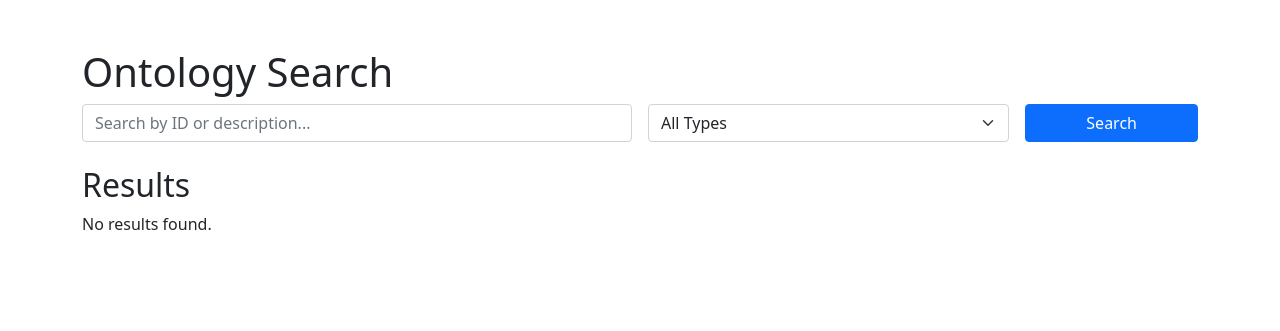
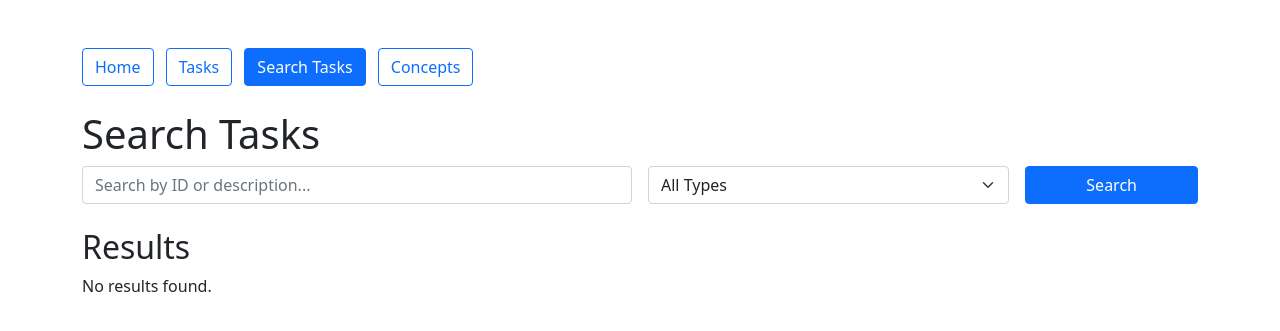
Before and after one commit to poldrack/ontology-browser, a Django app: page /search/ in a window 1280 px wide. Shown: the top 331 px of the page. Run offline with Django 5.2, Linux system fonts and the light colour scheme; data that the repository does not hold is empty.

Commit message:
adding concept pages

````diff
--- a/ontology_browser/browser/forms.py
+++ b/ontology_browser/browser/forms.py
@@ -22,6 +22,16 @@ class SearchForm(forms.Form):
         })
     )
 
+class ConceptSearchForm(forms.Form):
+    query = forms.CharField(
+        max_length=100,
+        required=False,
+        widget=forms.TextInput(attrs={
+            'class': 'form-control',
+            'placeholder': 'Search concepts by ID or description...'
+        })
+    )
+
 class ReviewForm(forms.Form):
     status = forms.ChoiceField(
         choices=[
--- a/ontology_browser/browser/mongodb_utils.py
+++ b/ontology_browser/browser/mongodb_utils.py
@@ -8,16 +8,20 @@ def get_mongodb_connection():
     db = client[settings.MONGODB_DB]
     return db
 
-def get_ontology_collection():
+def get_task_collection():
     """Get the ontology-task collection"""
     db = get_mongodb_connection()
     return db['ontology-task']
 
-def search_ontology(query, type_filter=None):
-    """Search ontology-task collection by custom_id or description with optional type filter"""
-    collection = get_ontology_collection()
+def get_concept_collection():
+    """Get the ontology-concept collection"""
+    db = get_mongodb_connection()
+    return db['ontology-concept']
 
-    # Create base query for text search
+def search_tasks(query, type_filter=None):
+    """Search ontology-task collection"""
+    collection = get_task_collection()
+
     search_conditions = []
     if query:
         search_conditions.append({
@@ -27,28 +31,51 @@ def search_ontology(query, type_filter=None):
             ]
         })
 
-    # Add type filter if specified
     if type_filter and type_filter != 'all':
         search_conditions.append({'type': type_filter})
 
-    # Combine conditions
     final_query = {'$and': search_conditions} if search_conditions else {}
+    return list(collection.find(final_query))
 
-    return list(collection.find(final_query))
+def search_concepts(query):
+    """Search ontology-concept collection"""
+    collection = get_concept_collection()
+
+    if query:
+        search_query = {
+            '$or': [
+                {'custom_id': {'$regex': query, '$options': 'i'}},
+                {'description': {'$regex': query, '$options': 'i'}}
+            ]
+        }
+    else:
+        search_query = {}
+
+    return list(collection.find(search_query))
+
+def get_concept_by_id(concept_id):
+    """Get a specific concept by its custom_id"""
+    collection = get_concept_collection()
+    return collection.find_one({'custom_id': concept_id})
+
+def get_all_concepts():
+    """Get all concepts from the collection"""
+    collection = get_concept_collection()
+    return list(collection.find())
 
 def get_all_tasks():
     """Get all tasks from the collection"""
-    collection = get_ontology_collection()
+    collection = get_task_collection()
     return list(collection.find())
 
 def get_task_by_id(task_id):
     """Get a specific task by its custom_id"""
-    collection = get_ontology_collection()
+    collection = get_task_collection()
     return collection.find_one({'custom_id': task_id})
 
 def save_review(task_id, status, comment):
     """Save or update review for a task"""
-    collection = get_ontology_collection()
+    collection = get_task_collection()
     collection.update_one(
         {'custom_id': task_id},
         {
@@ -60,6 +87,19 @@ def save_review(task_id, status, comment):
         }
     )
 
+def save_concept_review(concept_id, status, comment):
+    """Save or update review for a concept"""
+    collection = get_concept_collection()
+    collection.update_one(
+        {'custom_id': concept_id},
+        {
+            '$set': {
+                'review_status': status,
+                'review_comment': comment,
+                'review_date': datetime.datetime.now()
+            }
+        }
+    )
 
 def load_jsonl_to_mongodb(jsonl_path, database_name, collection_name):
     """Coordinates the loading of JSONL data into MongoDB."""
--- a/ontology_browser/browser/templates/browser/search.html
+++ b/ontology_browser/browser/templates/browser/search.html
@@ -1,20 +1,26 @@
 {% load static %}
+{% load custom_filters %}
 <!DOCTYPE html>
 <html>
 <head>
-    <title>Ontology Search</title>
+    <title>Search Tasks</title>
     <link href="https://cdn.jsdelivr.net/npm/bootstrap@5.1.3/dist/css/bootstrap.min.css" rel="stylesheet">
 </head>
 <body>
     <div class="container mt-5">
-        <h1>Ontology Search</h1>
+        <nav class="mb-4">
+            <a href="{% url 'home' %}" class="btn btn-outline-primary me-2">Home</a>
+            <a href="{% url 'task_list' %}" class="btn btn-outline-primary me-2">Tasks</a>
+            <a href="{% url 'search' %}" class="btn btn-primary me-2">Search Tasks</a>
+            <a href="{% url 'concept_list' %}" class="btn btn-outline-primary">Concepts</a>
+        </nav>
+
+        <h1>Search Tasks</h1>
 
         <form method="get" class="mb-4">
             <div class="row g-3">
                 <div class="col-sm-6">
-                    <div class="input-group">
-                        {{ form.query }}
-                    </div>
+                    {{ form.query }}
                 </div>
                 <div class="col-sm-4">
                     {{ form.type_filter }}
@@ -31,7 +37,7 @@
                 <div class="list-group">
                 {% for result in results %}
                     <a href="{% url 'task_detail' result.custom_id %}" class="list-group-item list-group-item-action">
-                        <h5 class="mb-1">ID: {{ result.custom_id }}</h5>
+                        <h5 class="mb-1">{{ result.custom_id|format_id }}</h5>
                         <p class="mb-1">{{ result.description }}</p>
                         <small class="text-muted">Type: {{ result.type }}</small>
                     </a>
--- a/ontology_browser/browser/urls.py
+++ b/ontology_browser/browser/urls.py
@@ -6,5 +6,8 @@ urlpatterns = [
     path('search/', views.search_view, name='search'),
     path('tasks/', views.task_list, name='task_list'),
     path('task/<str:task_id>/', views.task_detail, name='task_detail'),
-    path('', views.task_list, name='home'),  # Make task list the homepage
+    path('concepts/', views.concept_list, name='concept_list'),
+    path('concepts/search/', views.concept_search, name='concept_search'),
+    path('concept/<str:concept_id>/', views.concept_detail, name='concept_detail'),
+    path('', views.home, name='home'),
 ]
--- a/ontology_browser/browser/views.py
+++ b/ontology_browser/browser/views.py
@@ -1,14 +1,23 @@
 from django.shortcuts import render, redirect
-from django.http import JsonResponse
-from .mongodb_utils import get_ontology_collection, search_ontology, get_all_tasks, get_task_by_id, save_review
-from .forms import SearchForm, ReviewForm
+from django.http import Http404, JsonResponse
+from .forms import SearchForm, ReviewForm, ConceptSearchForm
+from .mongodb_utils import (
+    get_task_collection,
+    search_tasks,
+    get_task_by_id,
+    save_review,
+    get_all_tasks,
+    get_all_concepts,
+    search_concepts,
+    get_concept_by_id,
+    save_concept_review
+)
 
 # Create your views here.
 
 def test_connection(request):
     try:
-        collection = get_ontology_collection()
-        # Get the first document to test connection
+        collection = get_task_collection()
         doc = collection.find_one()
         return JsonResponse({
             'status': 'success',
@@ -29,7 +38,7 @@ def search_view(request):
     if form.is_valid():
         query = form.cleaned_data.get('query', '')
         type_filter = form.cleaned_data.get('type_filter', 'all')
-        results = search_ontology(query, type_filter)
+        results = search_tasks(query, type_filter)
 
     return render(request, 'browser/search.html', {
         'form': form,
@@ -70,3 +79,58 @@ def task_detail(request, task_id):
         'task': task,
         'review_form': form
     })
+
+def concept_list(request):
+    """View for listing all concepts"""
+    concepts = get_all_concepts()
+    return render(request, 'browser/concept_list.html', {
+        'concepts': concepts
+    })
+
+def concept_search(request):
+    """View for searching concepts"""
+    form = ConceptSearchForm(request.GET)
+    results = []
+    query = ''
+
+    if form.is_valid():
+        query = form.cleaned_data.get('query', '')
+        results = search_concepts(query)
+
+    return render(request, 'browser/concept_search.html', {
+        'form': form,
+        'results': results,
+        'query': query
+    })
+
+def concept_detail(request, concept_id):
+    """View for displaying concept details"""
+    concept = get_concept_by_id(concept_id)
+    if concept is None:
+        raise Http404("Concept not found")
+
+    if request.method == 'POST':
+        form = ReviewForm(request.POST)
+        if form.is_valid():
+            save_concept_review(
+                concept_id,
+                form.cleaned_data['status'],
+                form.cleaned_data['comment']
+            )
+            return redirect('concept_detail', concept_id=concept_id)
+    else:
+        # Pre-fill form with existing review if it exists
+        initial_data = {
+            'status': concept.get('review_status', ''),
+            'comment': concept.get('review_comment', '')
+        }
+        form = ReviewForm(initial=initial_data)
+
+    return render(request, 'browser/concept_detail.html', {
+        'concept': concept,
+        'review_form': form
+    })
+
+def home(request):
+    """View for the home page"""
+    return render(request, 'browser/home.html')
--- a/src/ontology-browser/load_concept_data_into_mongodb.py
+++ b/src/ontology-browser/load_concept_data_into_mongodb.py
@@ -14,6 +14,9 @@ def parse_jsonl_line(line):
     content = content.replace("```json", "").replace("```", "")
     content_dict = json.loads(content)
     assert content_dict['type'] != 'other', f"type is other for {json_data['custom_id']}"
+    content_dict['type'] = content_dict['type'].replace('construct-', '')
+    content_dict['type'] = content_dict['type'].replace('_', ' ')
+    content_dict['description'] = ''.join(content_dict['description'])
     content_dict['model'] = json_data['response']['body']['model']
     content_dict['custom_id'] = json_data['custom_id'].replace('task-','').replace('/','_')
     content_dict['system_fingerprint'] = json_data['response']['body']['system_fingerprint']
````
Also changed, not shown: ontology_browser/browser/templates/browser/task_detail.html (+26 -40 lines), ontology_browser/browser/templates/browser/task_list.html (+10 -3 lines), src/ontology-browser/load_task_data_into_mongodb.py (+10 -50 lines), src/ontology-browser/mongodb_utils.py (+4 -4 lines).
